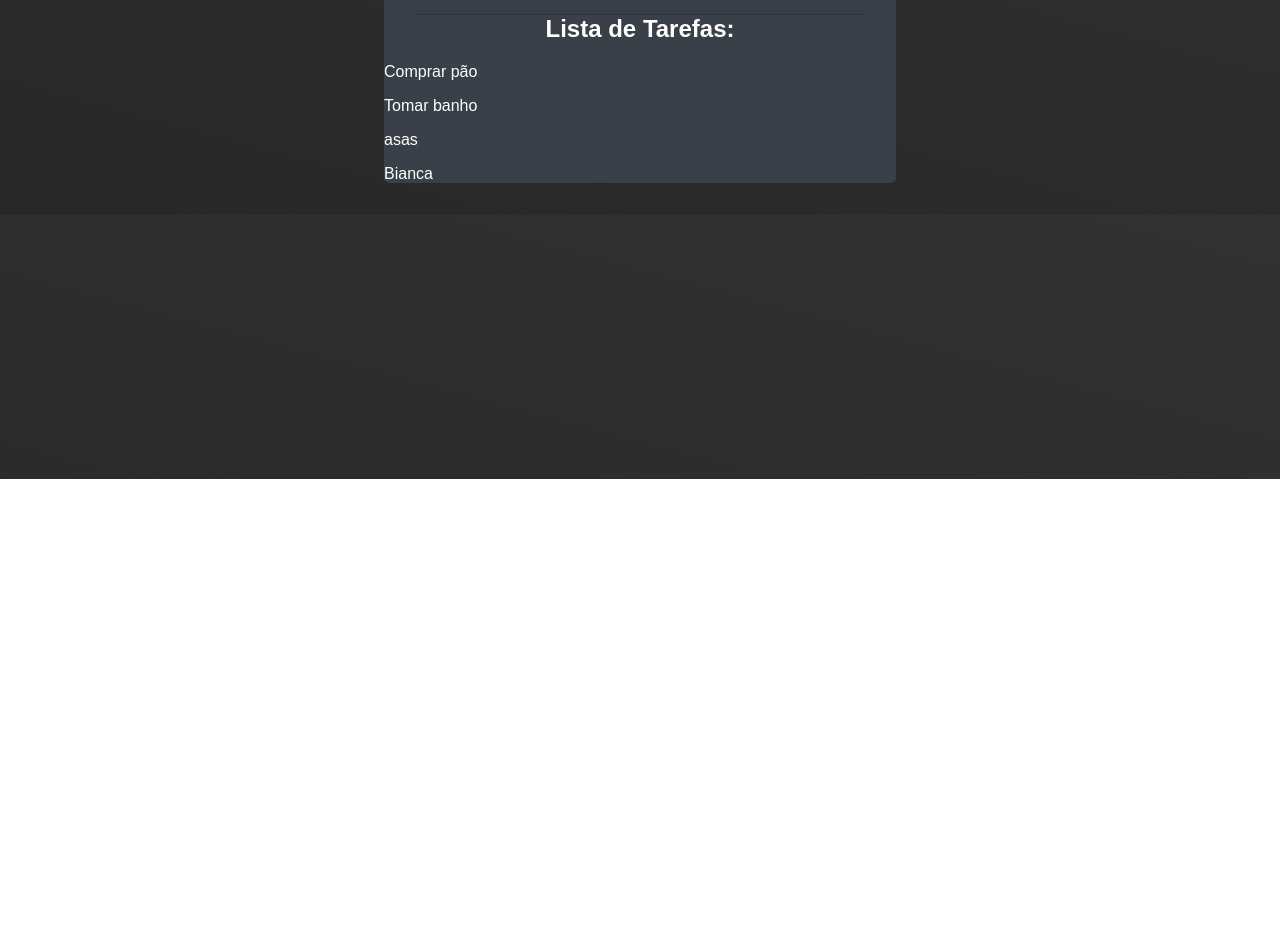
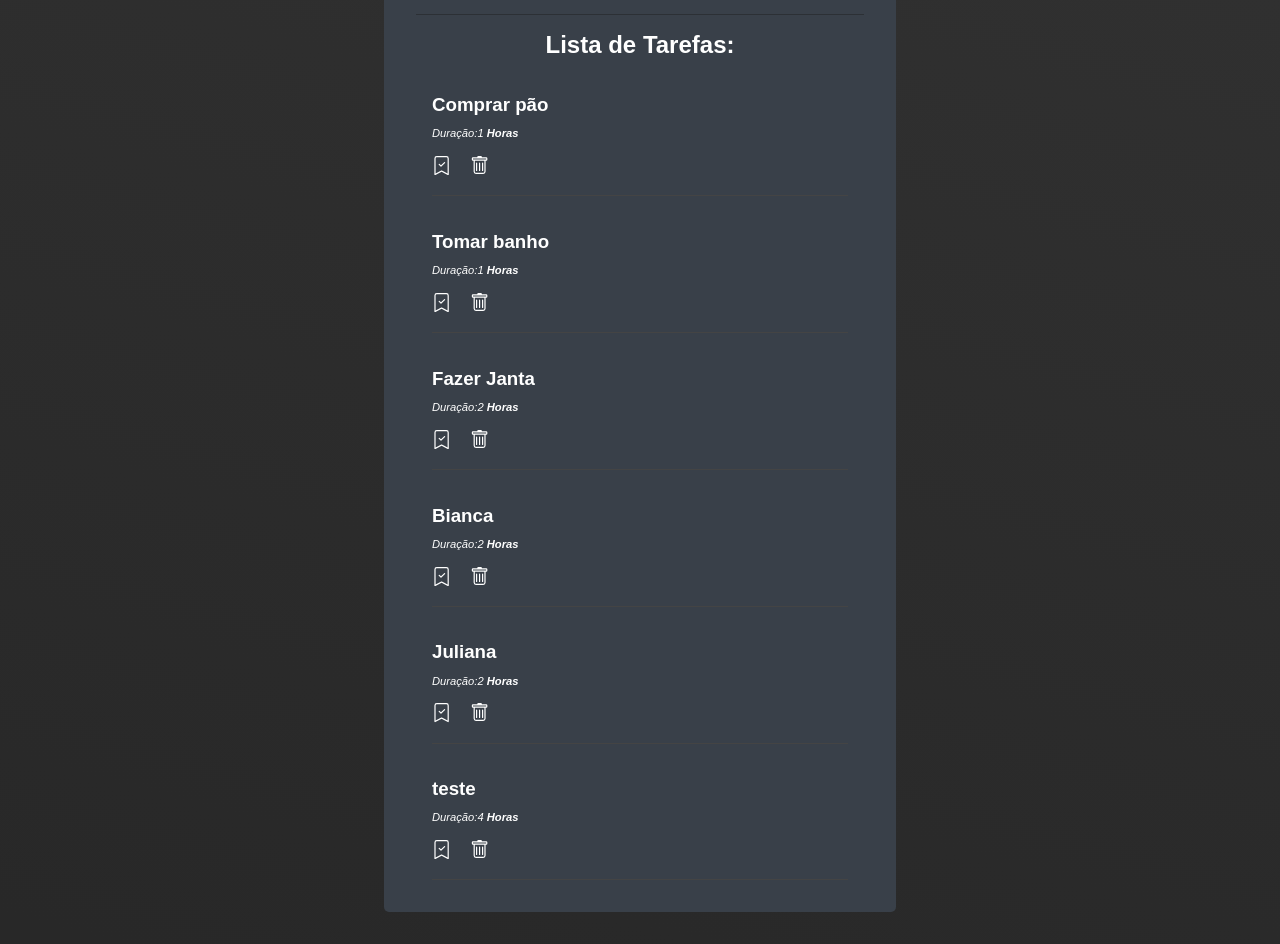
Before and after one commit to cosclerison/projectToDo, a React (Create React App) app: page / in a window 1280 px wide. Shown: the part 321-1265 px from the top of the page. Before the commit the page ends 800 px from the top, so only its background shows below. Built offline with nearby package versions, Linux system fonts and the light colour scheme; data requests are answered from the project's data file.

Commit message:
css SVG e Icons

```diff
--- a/data/db.json
+++ b/data/db.json
@@ -14,8 +14,8 @@
     },
     {
       "id": 0.11940050996706075,
-      "title": "asas",
-      "time": "asa",
+      "title": "Fazer Janta",
+      "time": "2",
       "done": false
     },
     {
@@ -23,6 +23,18 @@
       "title": "Bianca",
       "time": "2",
       "done": false
+    },
+    {
+      "id": 0.9793541265442434,
+      "title": "Juliana",
+      "time": "2",
+      "done": false
+    },
+    {
+      "id": 0.39444832951193964,
+      "title": "teste ",
+      "time": "4",
+      "done": false
     }
   ]
 }
--- a/src/App.css
+++ b/src/App.css
@@ -58,3 +58,48 @@
   padding: 1em;
   cursor: pointer;
 }
+
+.list-todo {
+  padding: 0 1em 2em;
+  margin: 1em 2em;
+}
+
+.list-todo h2 {
+  margin-bottom: 0;
+}
+
+.list-todo p {
+  text-align: center;
+}
+
+.todo {
+  border-bottom: 1px solid #444;
+  padding: 1em 0;
+}
+
+.todo h3 {
+  margin-bottom: .5em;
+}
+
+.todo-done {
+  text-decoration: line-through;
+  color: green;
+}
+
+.todo p {
+  text-align: left;
+  font-style: italic;
+  font-size: .7em;
+  margin-bottom: 1.5em;
+}
+
+.todo svg {
+  font-size: 1.2em;
+  cursor: pointer;
+  margin-right: 1em;
+  transition: .5s;
+}
+
+.todo svg:hover {
+  color:yellow;
+}
--- a/src/App.js
+++ b/src/App.js
@@ -1,7 +1,7 @@
 import './App.css';
 
 import { useState, useEffect } from "react";
-import { BsTrash, BsBookmarkCheck, BsBookmarkCheckfill } from "react-icons/bs";
+import { BsTrash, BsBookmarkCheck, BsBookmarkCheckFill } from "react-icons/bs";
 
 const API = "http://localhost:5000";
 
@@ -98,8 +98,14 @@
           {todos.length === 0 && <p>Lista Vazia</p>}
           {todos.map((todo) =>(
             <div className="todo" key={todo.id}>
-              <p>{todo.title}</p>
-
+            <h3 className={todo.done ? "todo-done" : ""}>{todo.title}</h3>
+              <p>Duração:{todo.time} <strong>Horas</strong></p>
+              <div className="actions">
+                <span>
+                  {!todo.done ? <BsBookmarkCheck/> : <BsBookmarkCheckFill/>}
+                </span>
+                <BsTrash />
+              </div>
             </div>
           ))}
         </div>
```
